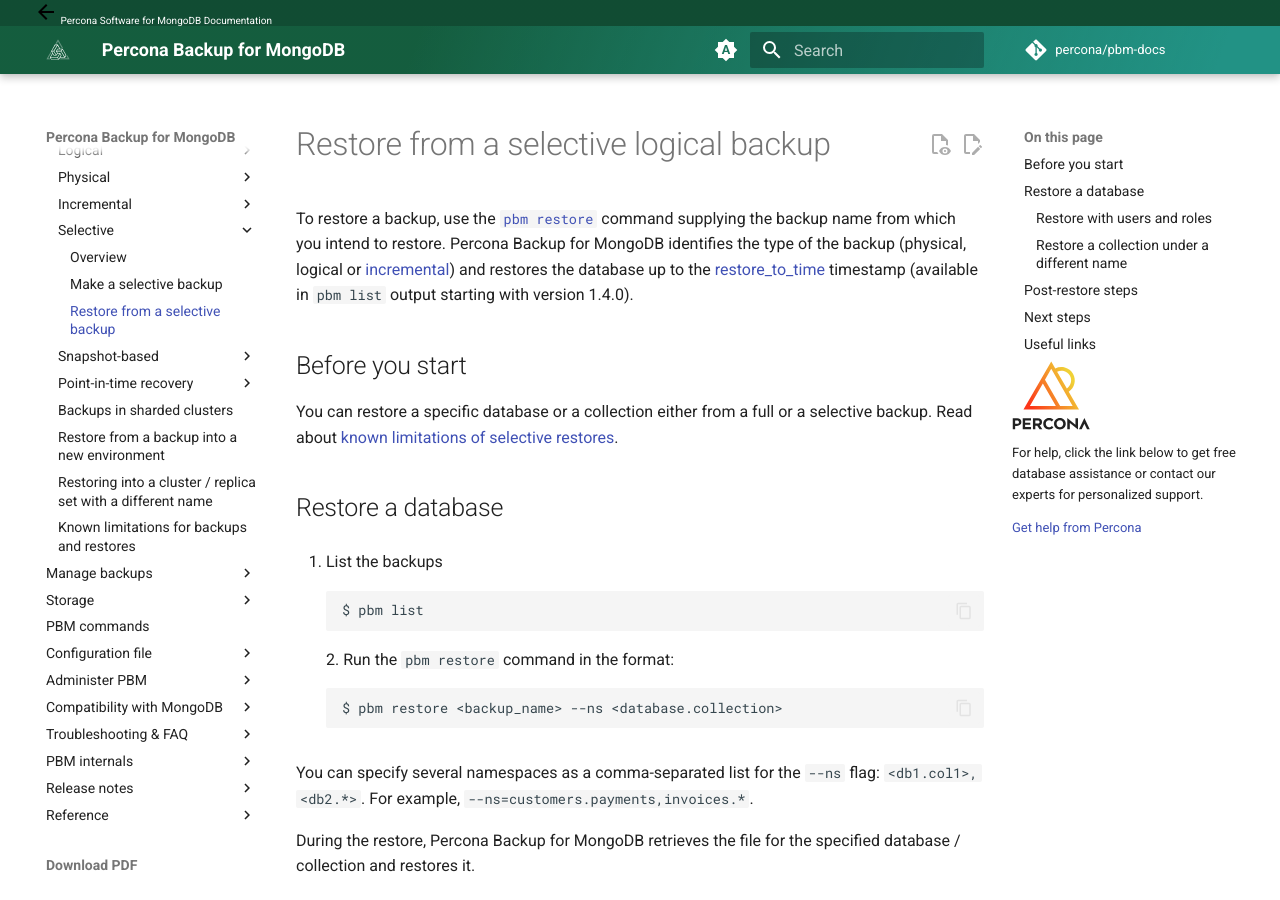
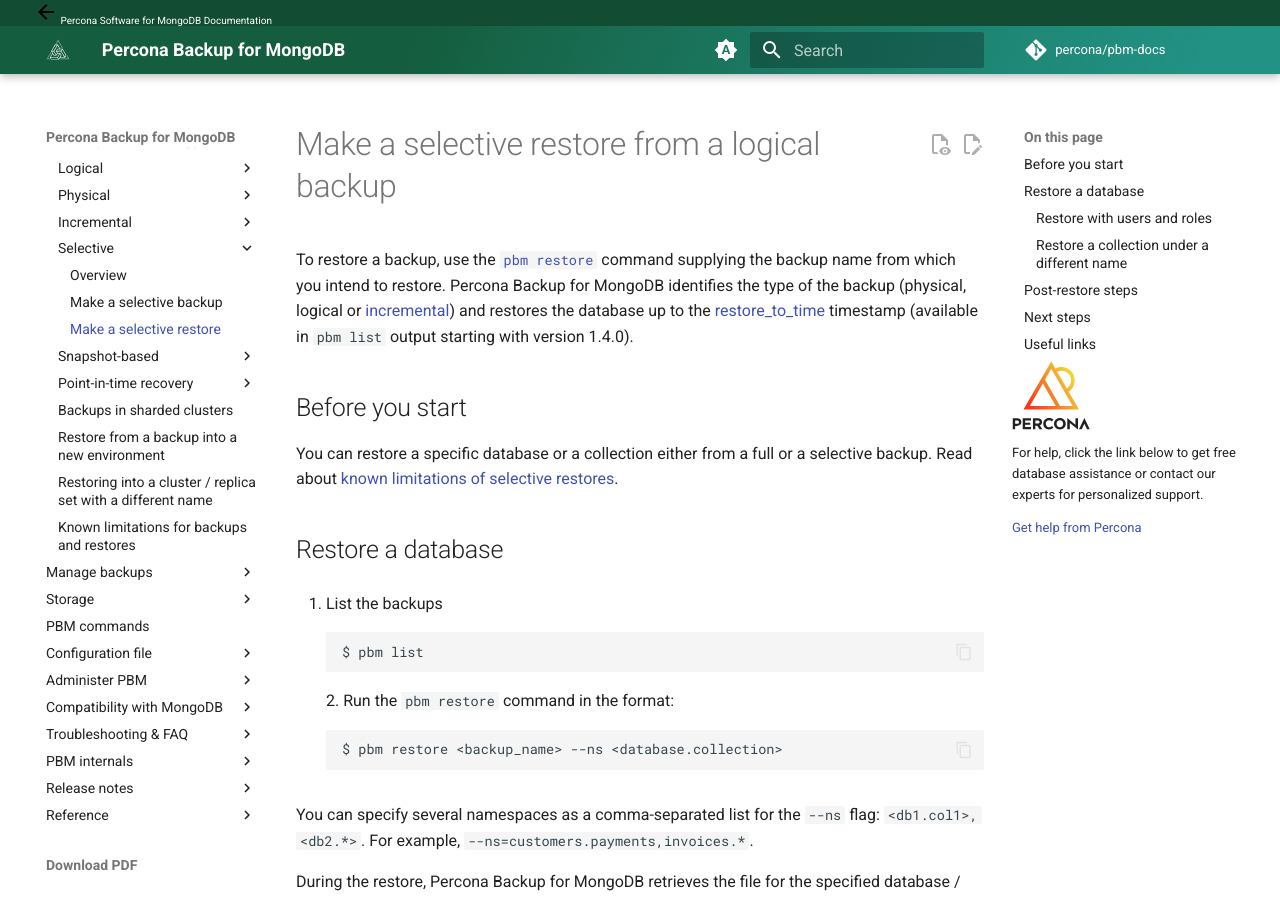
Before and after one commit to percona/pbm-docs, an MkDocs documentation site: the page built from docs/usage/restore-selective.md, in a window 1280 px wide and 900 px high. Built offline with MkDocs 1.6.1 and Material for MkDocs 9.7.7, drawn with Linux system fonts in a browser that asks for light colours; nearby versions of some CDN libraries; comment, search, counter and statistics services are not loaded.

Commit message:
Fix title of the selective restore section (#297)
* fix title for selective restores

```diff
--- a/docs/usage/restore-selective.md
+++ b/docs/usage/restore-selective.md
@@ -1,4 +1,4 @@
-# Restore from a selective logical backup
+# Make a selective restore from a logical backup
 
 --8<-- "restore-intro.md"
 
--- a/mkdocs-base.yml
+++ b/mkdocs-base.yml
@@ -200,7 +200,7 @@
         - Selective:
           - Overview: features/selective-backup.md
           - Make a selective backup: usage/backup-selective.md
-          - Restore from a selective backup: usage/restore-selective.md
+          - Make a selective restore: usage/restore-selective.md
         - Snapshot-based:
           - Overview: features/snapshots.md
           - Make a snapshot-based backup: usage/backup-external.md
```
